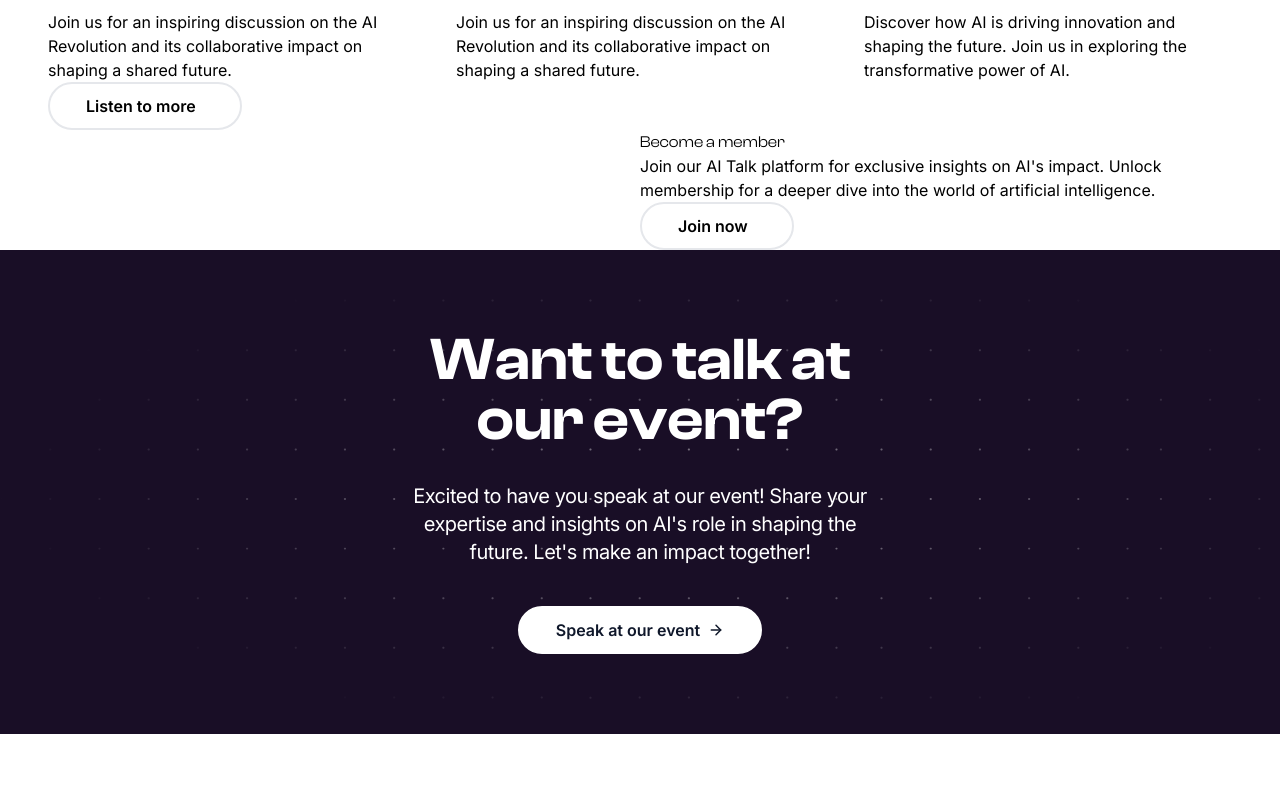
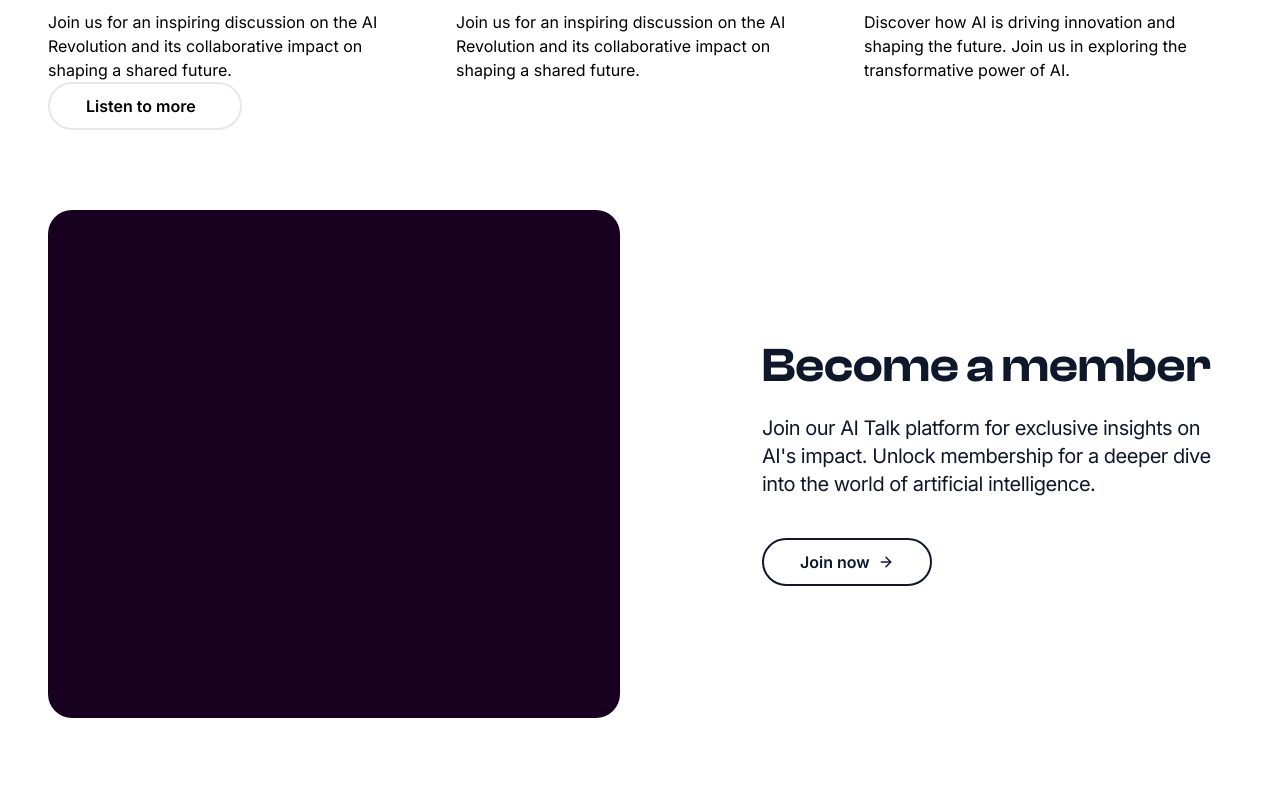
Before and after one commit to nirnejak/ai-talks-website, a Next.js app: page / in a window 1280 px wide. Shown: the part 822-1620 px from the top of the page. Before the commit the page ends 1556 px from the top, so only its background shows below. Built offline with nearby package versions, Linux system fonts and the light colour scheme.

Commit message:
Join Section Styled

```diff
--- a/components/sections/JoinSection.tsx
+++ b/components/sections/JoinSection.tsx
@@ -1,21 +1,42 @@
 import * as React from "react"
+
+import Link from "next/link"
 
 import Button from "../atoms/Button"
 import Container from "../atoms/Container"
+import ArrowRight from "../vectors/ArrowRight"
 
 const JoinSection: React.FC = () => {
   return (
-    <section>
-      <Container className="grid grid-cols-2">
-        <div></div>
+    <section className="py-20">
+      <Container className="grid grid-cols-2 items-center gap-10">
+        <div className="overflow-hidden rounded-3xl">
+          <svg
+            width="572"
+            height="508"
+            viewBox="0 0 572 508"
+            fill="none"
+            xmlns="http://www.w3.org/2000/svg"
+          >
+            <rect width="572" height="508" fill="#180020" />
+          </svg>
+        </div>
         <div>
-          <h2 className="font-heading">Become a member</h2>
-          <p>
-            Join our AI Talk platform for exclusive insights on AI's impact.
-            Unlock membership for a deeper dive into the world of artificial
-            intelligence.
-          </p>
-          <Button variant="secondary">Join now</Button>
+          <div className="ml-[102px] max-w-[470px]">
+            <h2 className="mb-6 font-heading text-5xl font-semibold text-slate-900">
+              Become a member
+            </h2>
+            <p className="mb-10 text-xl tracking-tight text-slate-900">
+              Join our AI Talk platform for exclusive insights on AI{"'"}s
+              impact. Unlock membership for a deeper dive into the world of
+              artificial intelligence.
+            </p>
+            <Link href={"/app/"}>
+              <Button variant="dark" isOutline iconRight={<ArrowRight />}>
+                Join now
+              </Button>
+            </Link>
+          </div>
         </div>
       </Container>
     </section>
```
